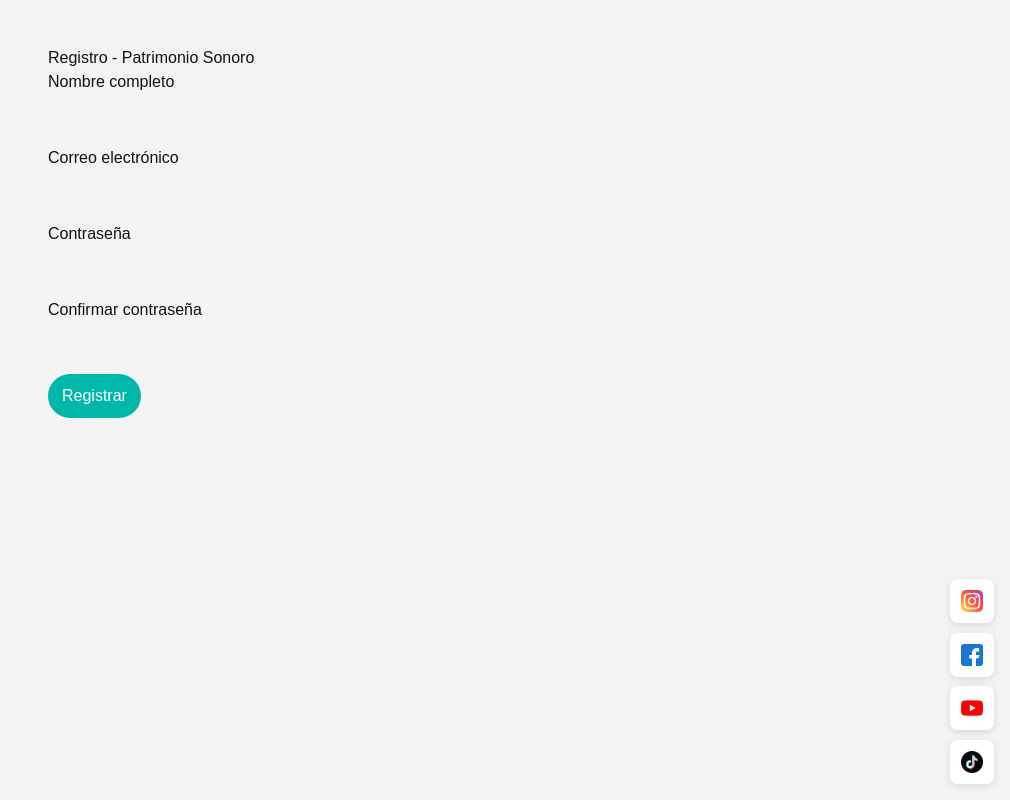
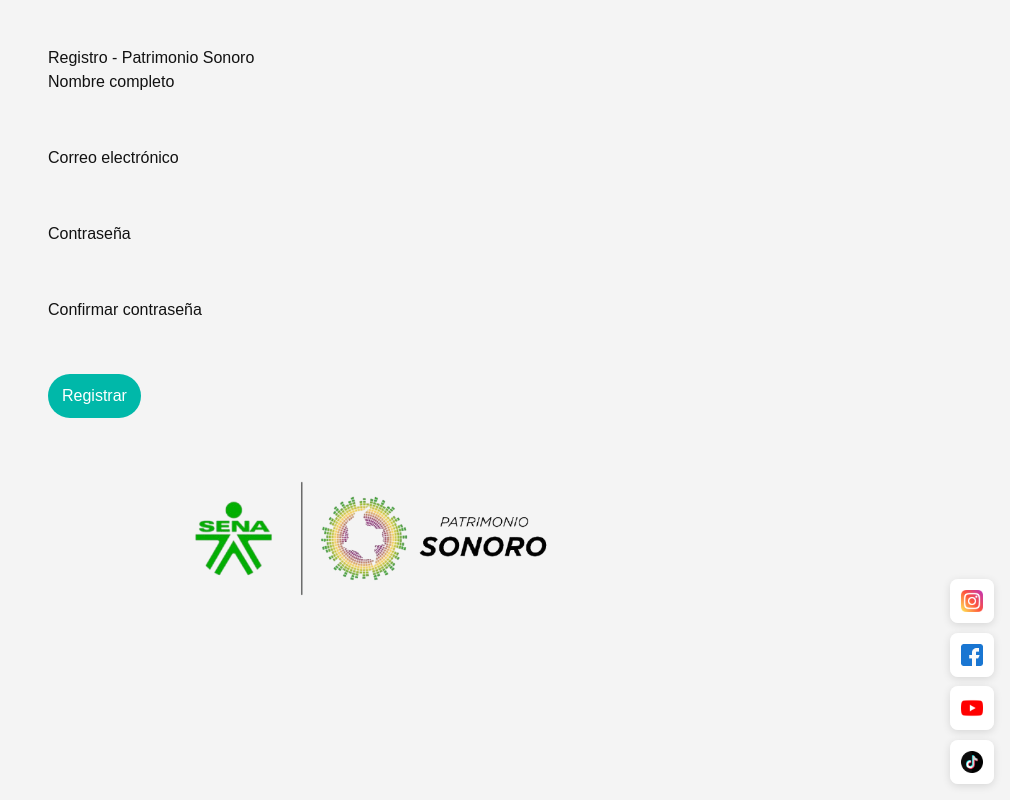
Before and after one commit to PatrimonioSonoro/patrimonio-sonoro, a Next.js app: page /register in a window 1280 px wide. Shown: the top 800 px of the page, without its empty margins (270-1280 px from the left). Built offline with nearby package versions, Linux system fonts and the light colour scheme; no server answers.

Commit message:
Cambios formulario de login y register

```diff
--- a/app/components/AuthInline.jsx
+++ b/app/components/AuthInline.jsx
@@ -163,6 +163,13 @@ export default function AuthInline() {
               <button type="submit" disabled={loading} className="w-full bg-turquesaAudioBrand text-white font-semibold py-3 rounded-lg">
                 {loading ? "Ingresando..." : "Iniciar sesión"}
               </button>
+              <div className="mt-4 flex justify-center">
+                <img
+                  src="/images/logo_footer.png"
+                  alt="Patrimonio Sonoro"
+                  className="w-full h-auto max-w-[420px]"
+                />
+              </div>
             </form>
           </div>
 
@@ -215,6 +222,13 @@ export default function AuthInline() {
               <button type="submit" disabled={loading} className="w-full bg-turquesaAudioBrand text-white font-semibold py-3 rounded-lg">
                 {loading ? "Registrando..." : "Registrarse"}
               </button>
+              <div className="mt-4 flex justify-center">
+                <img
+                  src="/images/logo_footer.png"
+                  alt="Patrimonio Sonoro"
+                  className="w-full h-auto max-w-[420px]"
+                />
+              </div>
             </form>
           </div>
         </div>
--- a/app/components/AuthModalButton.jsx
+++ b/app/components/AuthModalButton.jsx
@@ -171,6 +171,13 @@ export default function AuthModalButton() {
               <button type="submit" disabled={loading} className="campaign-cta" style={{ width: '100%' }}>
                 {loading ? "Ingresando..." : "Iniciar sesión"}
               </button>
+              <div className="mt-4 flex justify-center">
+                <img
+                  src="/images/logo_footer.png"
+                  alt="Patrimonio Sonoro"
+                  className="w-full h-auto max-w-[420px]"
+                />
+              </div>
             </form>
           </div>
 
@@ -218,6 +225,13 @@ export default function AuthModalButton() {
               <button type="submit" disabled={loading} className="campaign-cta" style={{ width: '100%' }}>
                 {loading ? "Registrando..." : "Registrarse"}
               </button>
+              <div className="mt-4 flex justify-center">
+                <img
+                  src="/images/logo_footer.png"
+                  alt="Patrimonio Sonoro"
+                  className="w-full h-auto max-w-[420px]"
+                />
+              </div>
             </form>
           </div>
         </div>
--- a/app/login/page.js
+++ b/app/login/page.js
@@ -66,6 +66,13 @@ export default function LoginPage() {
           <input value={password} onChange={(e) => setPassword(e.target.value)} type="password" required style={{ width: '100%', padding: 8 }} />
         </div>
   <button disabled={loading} type="submit" className="campaign-cta">{loading ? 'Entrando...' : 'Entrar'}</button>
+        <div style={{ marginTop: 16, display: 'flex', justifyContent: 'center' }}>
+          <img
+            src="/images/logo_footer.png"
+            alt="Patrimonio Sonoro"
+            style={{ width: '100%', height: 'auto', maxWidth: 420, display: 'block' }}
+          />
+        </div>
       </form>
       <div style={{ marginTop: 12 }}>
         <button onClick={async () => {
--- a/app/register/page.js
+++ b/app/register/page.js
@@ -54,7 +54,7 @@ export default function RegisterPage() {
   }
 
   return (
-    <div style={{ maxWidth: 680, margin: '28px auto', padding: 18 }}>
+    <div style={{ maxWidth: 680, margin: '28px auto', padding: '18px 18px 8px' }}>
       <h1>Registro - Patrimonio Sonoro</h1>
       <form onSubmit={handleSubmit}>
         <div style={{ marginBottom: 12 }}>
@@ -73,7 +73,14 @@ export default function RegisterPage() {
           <label>Confirmar contraseña</label>
           <input value={confirm} onChange={(e) => setConfirm(e.target.value)} type="password" required style={{ width: '100%', padding: 8 }} />
         </div>
-  <button disabled={loading} type="submit" className="campaign-cta" style={{ padding: '10px 14px' }}>{loading ? 'Registrando...' : 'Registrar'}</button>
+        <button disabled={loading} type="submit" className="campaign-cta" style={{ padding: '10px 14px' }}>{loading ? 'Registrando...' : 'Registrar'}</button>
+        <div style={{ marginTop: 8, display: 'flex', justifyContent: 'center' }}>
+          <img
+            src="/images/logo_footer.png"
+            alt="Patrimonio Sonoro"
+            style={{ width: '100%', height: 'auto', maxWidth: 420, display: 'block' }}
+          />
+        </div>
       </form>
     </div>
   );
--- a/app/styles.css
+++ b/app/styles.css
@@ -242,7 +242,7 @@ body {
 
 .auth-content {
     display: none;
-    padding: 24px;
+    padding: 24px 24px 12px;
 }
 
 .auth-content.active {
@@ -495,15 +495,21 @@ body {
 .login-modal-content {
     background: white;
     border-radius: 16px;
-    padding: 32px;
+    padding: 32px 32px 20px;
     width: 90%;
     max-width: 400px;
     max-height: 90vh;
     overflow-y: auto;
+    -ms-overflow-style: none;
+    scrollbar-width: none;
     box-shadow: 0 20px 60px rgba(0, 0, 0, 0.15);
     transform: scale(0.9) translateY(20px);
     transition: all 0.3s ease;
     position: relative;
+}
+
+.login-modal-content::-webkit-scrollbar {
+    display: none;
 }
 
 .login-modal.active .login-modal-content {
@@ -513,7 +519,7 @@ body {
 /* Responsive modal */
 @media (max-width: 640px) {
     .login-modal-content {
-        padding: 24px;
+        padding: 24px 24px 16px;
         margin: 16px;
         width: calc(100% - 32px);
     }
```
